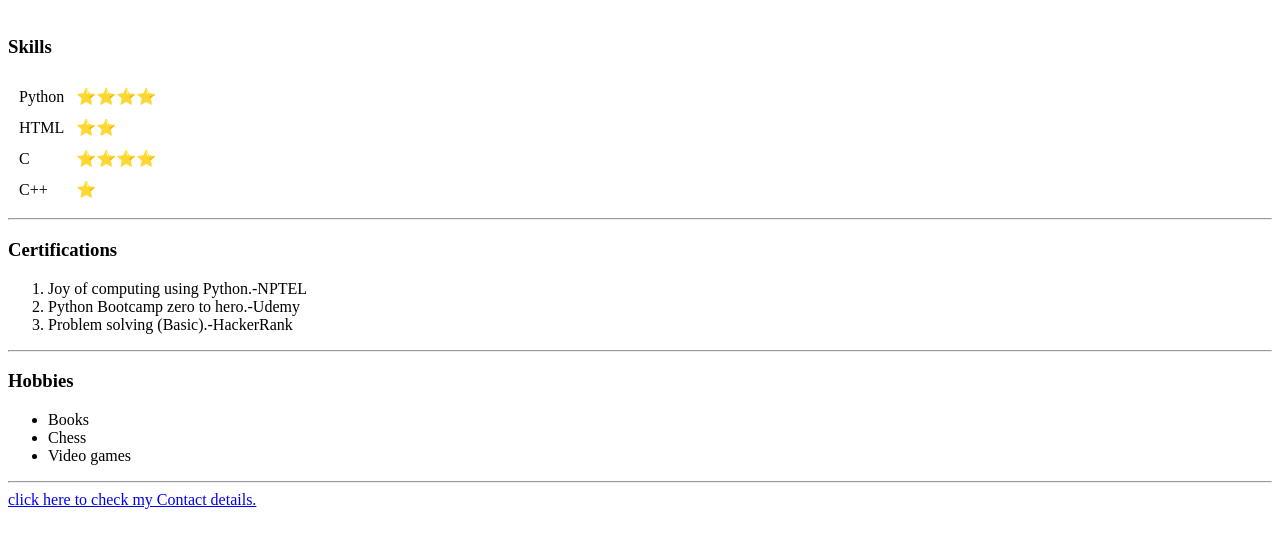
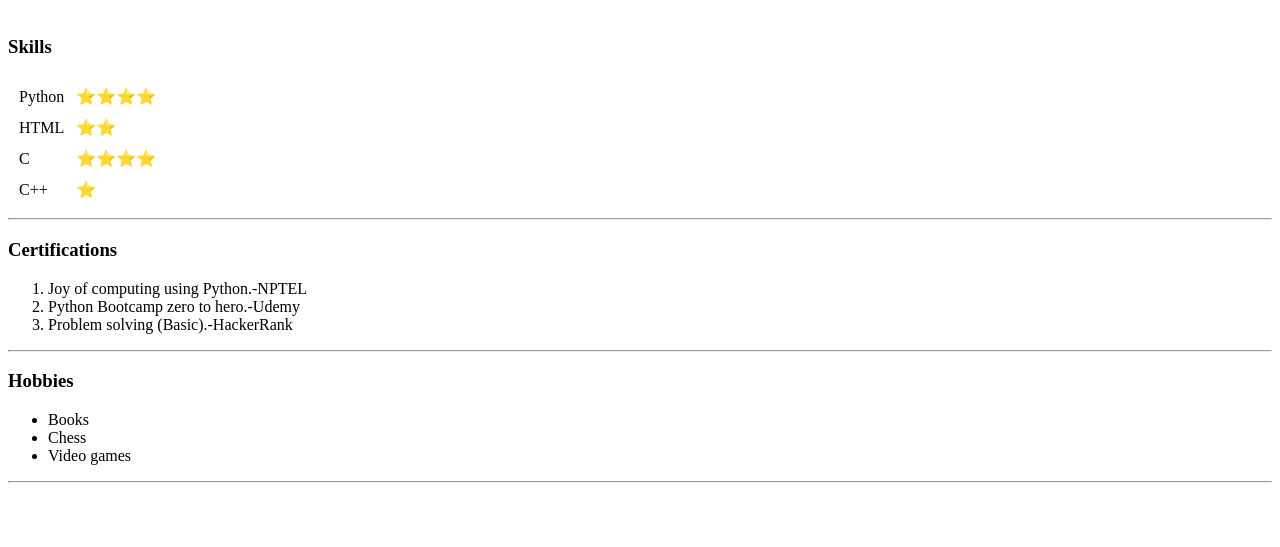
Before and after one commit to RohitAnandTambekar/HTML-Website-Personal-portfolio, a plain HTML site: page index.html in a window 1280 px wide. Shown: the part 199-746 px from the top of the page. Drawn offline with Linux system fonts and the light colour scheme.

Commit message:
Update index.html

```diff
--- a/index.html
+++ b/index.html
@@ -51,8 +51,6 @@
     <li>Video games</li>
   </ul>
   <hr>
-
-  <a href="ContactDetails.html">click here to check my Contact details.</a>
 </body>
 
 </html>
```
